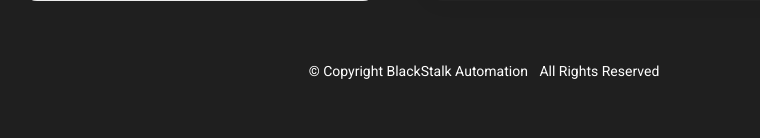
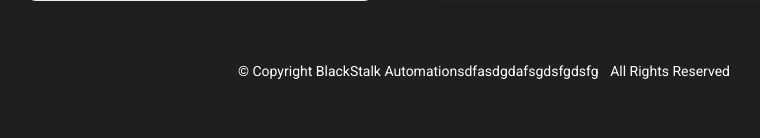
Before and after one commit to johnsathvik/MyPortfolio, a Flask app: template PortfolioMain/templates/index.html in a window 1280 px wide. Shown: the part 5284-5422 px from the top of the page, without its empty margins (321-1081 px from the left). Run offline with Flask 3, Linux system fonts and the light colour scheme; the template is opened without the code that fills it: most values are stand-ins (such as "Sample title", 1, 10 or a date in 2020); grey boxes marked "Sample" are stand-in pictures; some libraries are stand-ins or nearby versions.

Commit message:
test v2.0

```diff
--- a/PortfolioMain/templates/index.html
+++ b/PortfolioMain/templates/index.html
@@ -921,7 +921,7 @@
 
   <footer id="footer" class="footer position-relative">
     <div class="container text-center">
-      <p>© <span>Copyright BlackStalk Automation</span> <strong class="px-1 sitename"></strong> <span>All Rights Reserved</span></p>
+      <p>© <span>Copyright BlackStalk Automationsdfasdgdafsgdsfgdsfg</span> <strong class="px-1 sitename"></strong> <span>All Rights Reserved</span></p>
     </div>
   </footer>
 
```
